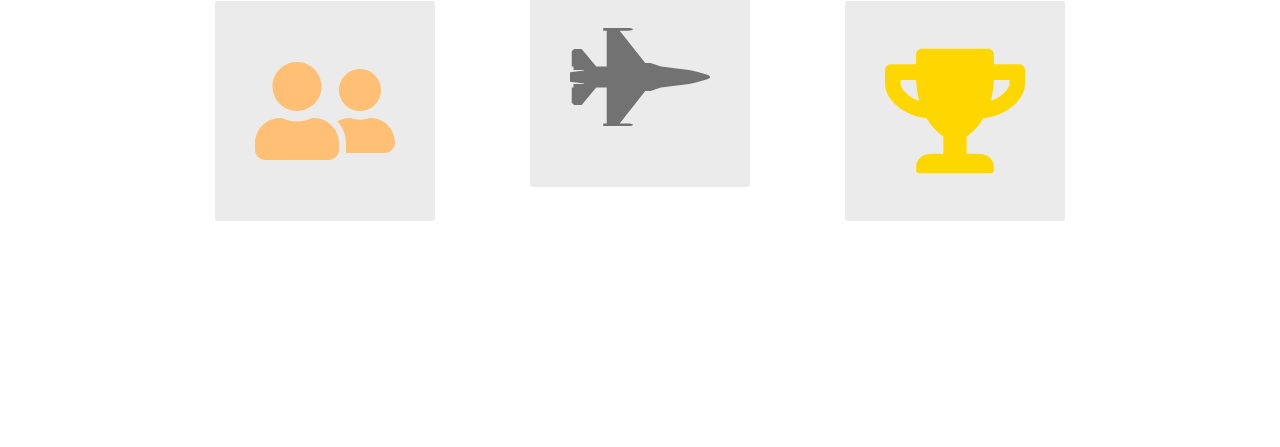
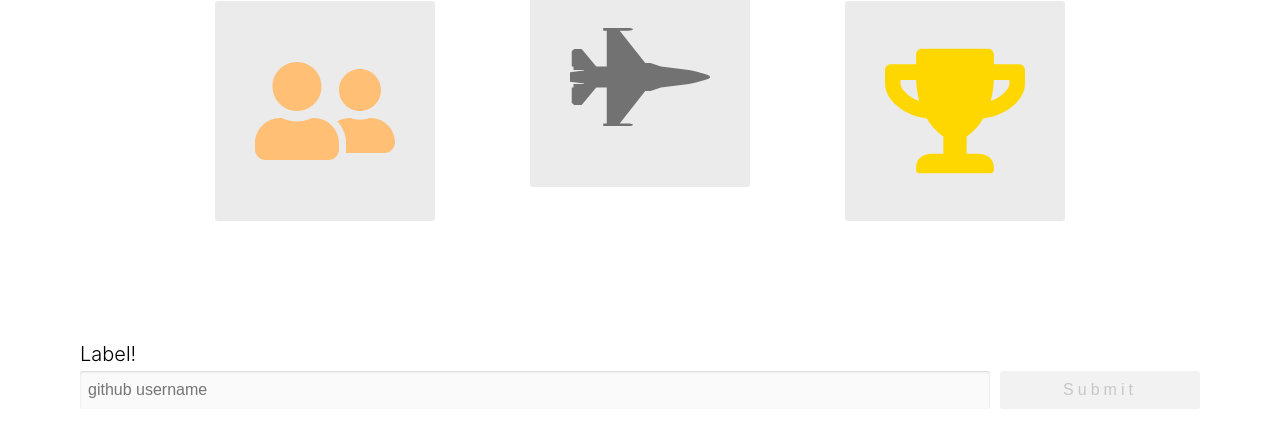
Before and after one commit to gunasai/github-battle, a React app: page / in a window 1280 px wide. Shown: the part 299-746 px from the top of the page. Built offline with nearby package versions, Linux system fonts and the light colour scheme.

Commit message:
Added form

```diff
--- a/app/components/Battle.js
+++ b/app/components/Battle.js
@@ -1,5 +1,6 @@
 import React from 'react'
 import { FaUserFriends, FaFighterJet, FaTrophy } from 'react-icons/fa'
+import PropTypes from 'prop-types'
 
 function Instructions () {
     return (
@@ -25,11 +26,70 @@ function Instructions () {
     )
 }
 
+class PlayerInput extends React.Component {
+    constructor(props) {
+        super(props)
+
+        this.state = {
+            username: ''
+        }
+
+        this.handleSubmit = this.handleSubmit.bind(this)
+        this.handleChange = this.handleChange.bind(this)
+    }
+
+    handleSubmit(event) {
+        event.preventDefault()
+
+        this.props.onSubmit(this.state.username)
+    }
+
+    handleChange(event) {
+        this.setState({
+            username: event.target.value
+        })
+    }
+
+    render() {
+        return (
+            <form className='column player' onSubmit={this.handleSubmit}>
+                <label htmlFor='username' className='player-label'>
+                    {this.props.label}
+                </label>
+                <div className='row player-inputs'>
+                    <input
+                        type='text'
+                        id='username'
+                        className='input-light'
+                        placeholder='github username'
+                        autoComplete='off'
+                        value={this.state.username}
+                        onChange={this.handleChange}
+                    />
+                    <button
+                        className='btn dark-btn'
+                        type='submit'
+                        disabled={!this.state.username}
+                    >
+                        Submit
+                    </button>
+                </div>
+            </form>
+        )
+    }
+}
+
+PlayerInput.propTypes = {
+    onSubmit: PropTypes.func.isRequired,
+    label: PropTypes.string.isRequired
+}
+
 export default class Battle extends React.Component {
     render() {
         return (
             <React.Fragment>
                 <Instructions />
+                <PlayerInput label="Label!" onSubmit={(value) => console.log('value', value)} />
             </React.Fragment>
         )
     }
--- a/app/index.css
+++ b/app/index.css
@@ -141,3 +141,68 @@ html, body, #app {
     padding: 40px;
     border-radius: 3px;
   }
+
+  .row {
+    display: flex;
+    flex-direction: row;
+  }
+
+  .column {
+    display: flex;
+    flex-direction: column;
+  }
+
+  .player {
+    flex: 1;
+    margin: 0 20px;
+    padding: 10px;
+  }
+
+  .player-label {
+    font-size: 20px;
+    margin: 5px 0;
+    font-weight: 300;
+  }
+
+  .player-inputs input {
+    padding: 8px;
+    font-size: 16px;
+    flex: 2;
+    border-radius: 3px;
+    border: none;
+    box-shadow: inset 0 1px 2px rgba(0, 0, 0, 0.15);
+  }
+
+  .player-inputs .input-light {
+    background: rgba(0, 0, 0, 0.02);
+  }
+
+  .player-inputs button {
+    flex: 1;
+    margin-left: 10px;
+  }
+
+  .btn {
+    padding: 10px;
+    text-decoration: uppercase;
+    letter-spacing: .25em;
+    border-radius: 3px;
+    border: none;
+    font-size: 16px;
+    display: flex;
+    justify-content: center;
+    align-items: center;
+    cursor: pointer;
+    text-decoration: none;
+    max-width: 200px;
+  }
+
+  .dark-btn {
+    color: #e6e6e6;
+    background: #141414;
+  }
+
+  .dark-btn:disabled {
+    background: #f2f2f2;
+    color: #c7c7c7;
+  }
```
